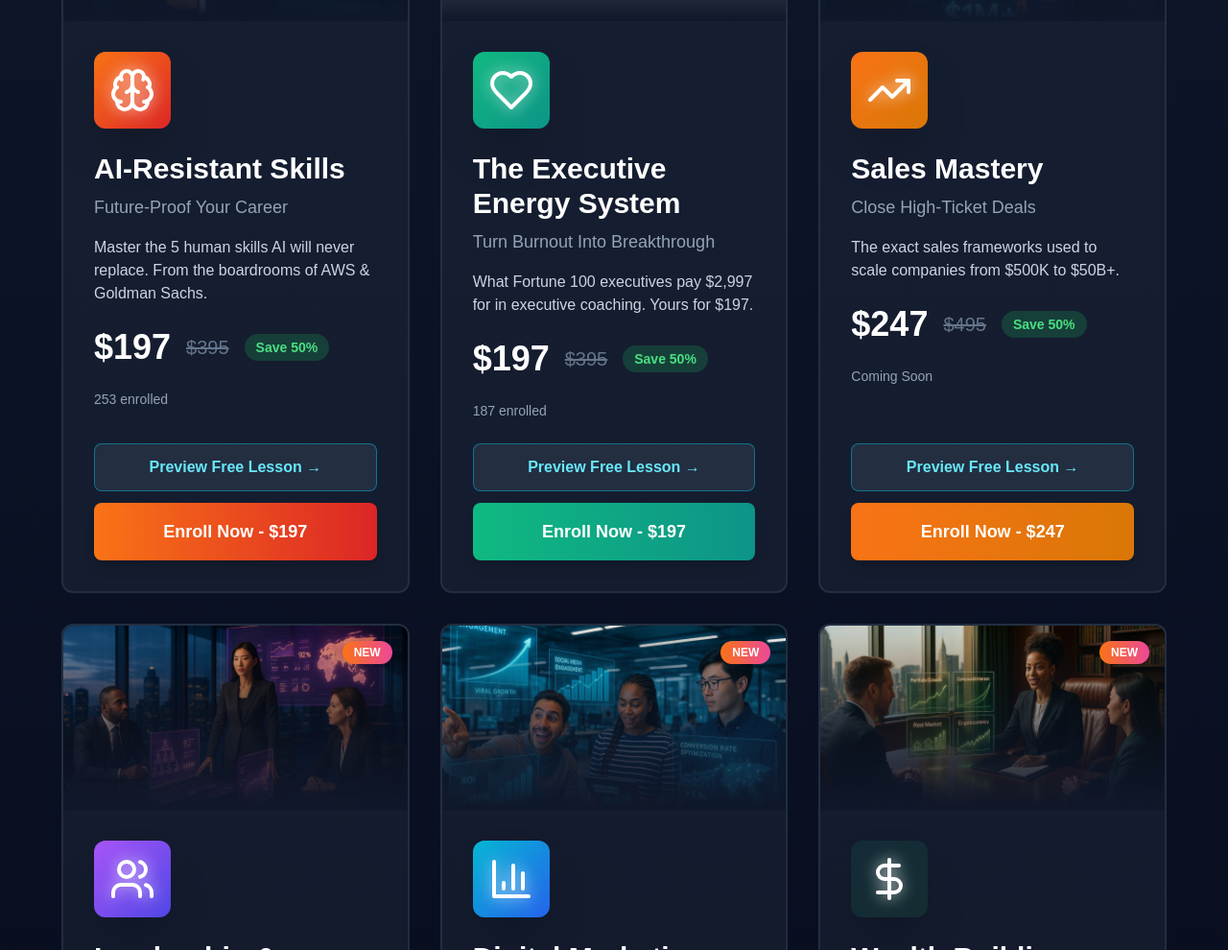
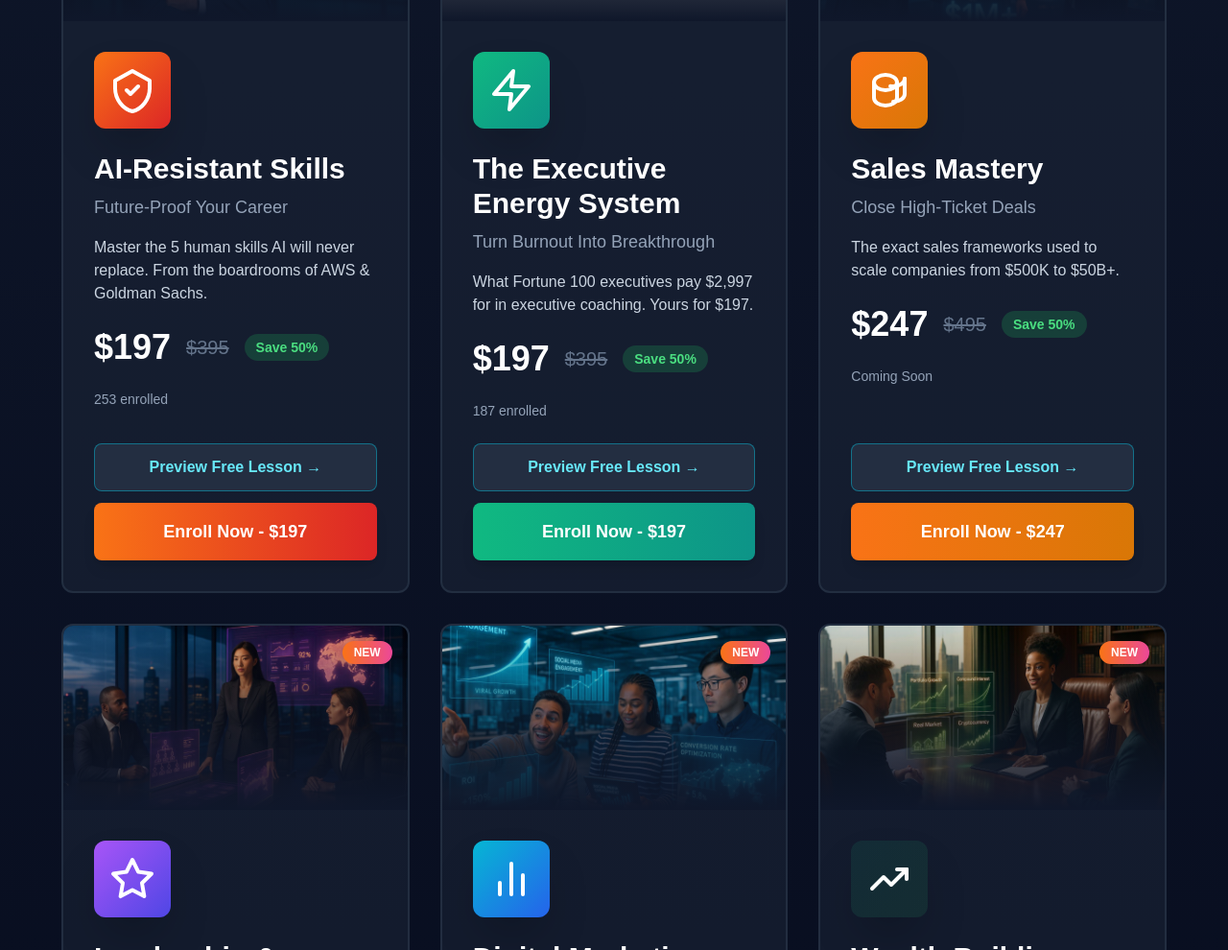
Before and after one commit to boxingthebest/million-dollar-blueprint-nextjs, a Next.js app: page / in a window 1280 px wide. Shown: the part 6766-7756 px from the top of the page at 96% size. Built offline with nearby package versions, Linux system fonts and the light colour scheme; grey boxes are pictures that could not be loaded.

Commit message:
ENHANCE: Replace emoji icons with professional custom SVG icons for course cards

```diff
--- /dev/null
+++ b/components/CourseIcons.tsx
@@ -0,0 +1,43 @@
+export const AIResistantIcon = ({ className }: { className?: string }) => (
+  <svg className={className} viewBox="0 0 24 24" fill="none" xmlns="http://www.w3.org/2000/svg">
+    <path d="M12 2L3 7V11C3 16.55 6.84 21.74 12 23C17.16 21.74 21 16.55 21 11V7L12 2Z" stroke="currentColor" strokeWidth="2" strokeLinecap="round" strokeLinejoin="round" fill="none"/>
+    <path d="M9 12L11 14L15 10" stroke="currentColor" strokeWidth="2" strokeLinecap="round" strokeLinejoin="round"/>
+  </svg>
+);
+
+export const ExecutiveEnergyIcon = ({ className }: { className?: string }) => (
+  <svg className={className} viewBox="0 0 24 24" fill="none" xmlns="http://www.w3.org/2000/svg">
+    <path d="M13 2L3 14H12L11 22L21 10H12L13 2Z" stroke="currentColor" strokeWidth="2" strokeLinecap="round" strokeLinejoin="round" fill="none"/>
+  </svg>
+);
+
+export const SalesMasteryIcon = ({ className }: { className?: string }) => (
+  <svg className={className} viewBox="0 0 24 24" fill="none" xmlns="http://www.w3.org/2000/svg">
+    <path d="M16 8C16 10.21 13.31 12 10 12C6.69 12 4 10.21 4 8C4 5.79 6.69 4 10 4C13.31 4 16 5.79 16 8Z" stroke="currentColor" strokeWidth="2"/>
+    <path d="M16 8V16C16 18.21 13.31 20 10 20C6.69 20 4 18.21 4 16V8" stroke="currentColor" strokeWidth="2" strokeLinecap="round"/>
+    <path d="M20 6V14C20 16.21 17.31 18 14 18" stroke="currentColor" strokeWidth="2" strokeLinecap="round"/>
+    <path d="M20 6C20 8.21 17.31 10 14 10C13.5 10 13 9.96 12.53 9.89" stroke="currentColor" strokeWidth="2" strokeLinecap="round"/>
+  </svg>
+);
+
+export const LeadershipIcon = ({ className }: { className?: string }) => (
+  <svg className={className} viewBox="0 0 24 24" fill="none" xmlns="http://www.w3.org/2000/svg">
+    <path d="M12 2L15.09 8.26L22 9.27L17 14.14L18.18 21.02L12 17.77L5.82 21.02L7 14.14L2 9.27L8.91 8.26L12 2Z" stroke="currentColor" strokeWidth="2" strokeLinecap="round" strokeLinejoin="round" fill="none"/>
+  </svg>
+);
+
+export const DigitalMarketingIcon = ({ className }: { className?: string }) => (
+  <svg className={className} viewBox="0 0 24 24" fill="none" xmlns="http://www.w3.org/2000/svg">
+    <path d="M18 20V10" stroke="currentColor" strokeWidth="2" strokeLinecap="round" strokeLinejoin="round"/>
+    <path d="M12 20V4" stroke="currentColor" strokeWidth="2" strokeLinecap="round" strokeLinejoin="round"/>
+    <path d="M6 20V14" stroke="currentColor" strokeWidth="2" strokeLinecap="round" strokeLinejoin="round"/>
+  </svg>
+);
+
+export const WealthBuildingIcon = ({ className }: { className?: string }) => (
+  <svg className={className} viewBox="0 0 24 24" fill="none" xmlns="http://www.w3.org/2000/svg">
+    <path d="M3 17L9 11L13 15L21 7" stroke="currentColor" strokeWidth="2" strokeLinecap="round" strokeLinejoin="round"/>
+    <path d="M21 7V12" stroke="currentColor" strokeWidth="2" strokeLinecap="round" strokeLinejoin="round"/>
+    <path d="M16 7H21" stroke="currentColor" strokeWidth="2" strokeLinecap="round" strokeLinejoin="round"/>
+  </svg>
+);
```
Also changed, not shown: app/page.tsx (+8 -7 lines).
